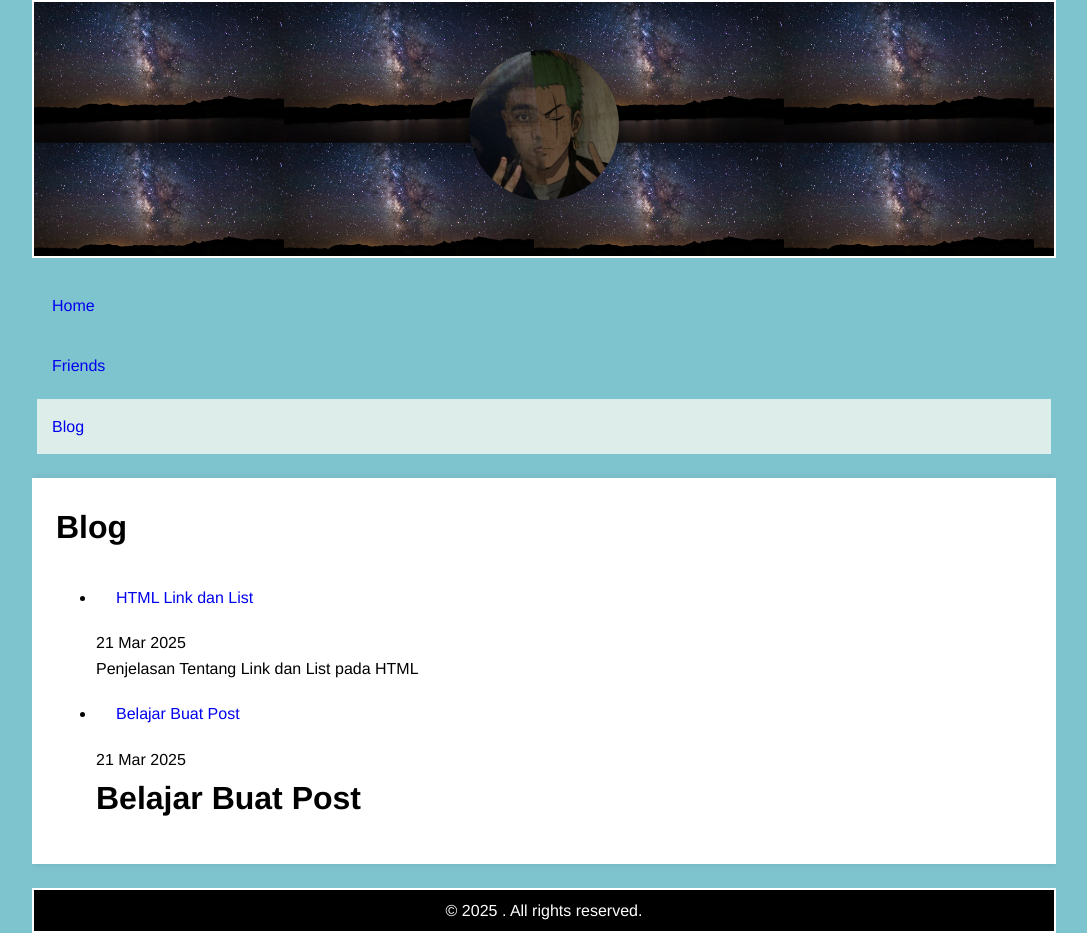
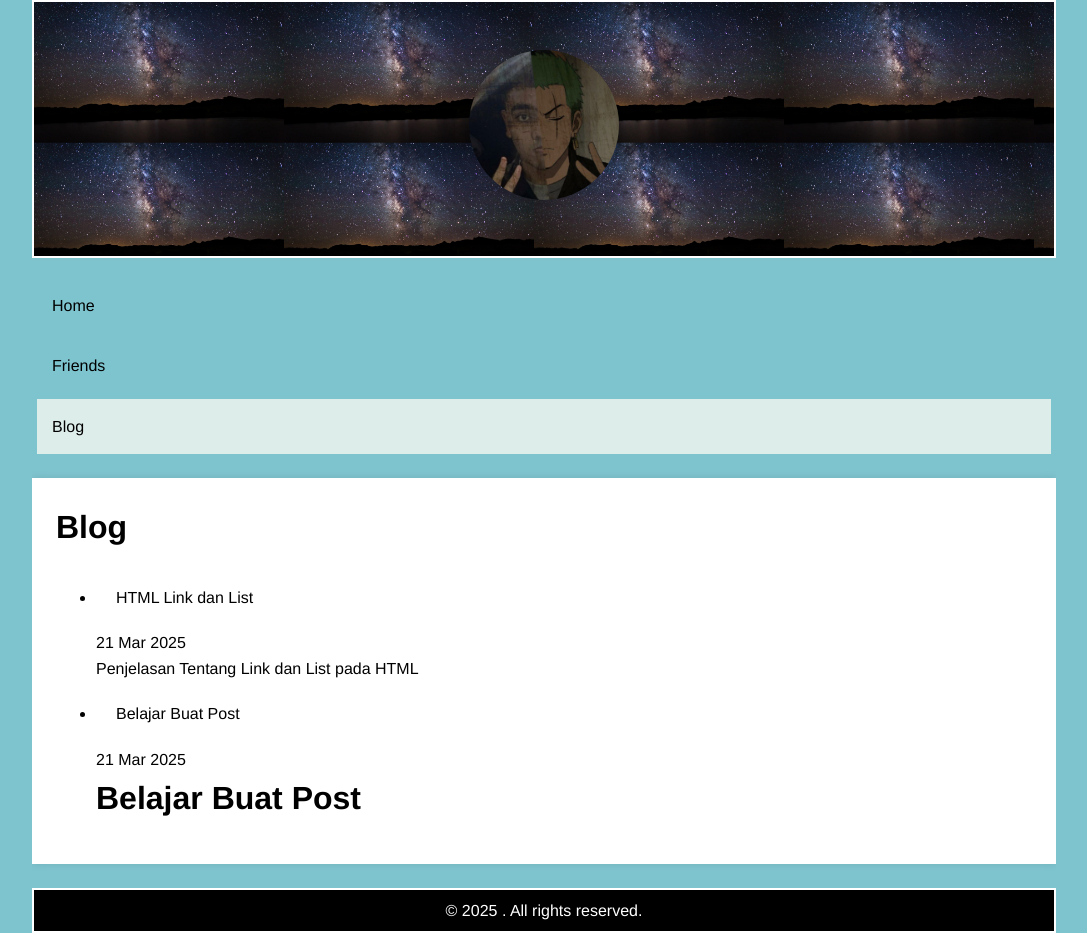
Before and after one commit to hamizan18/hamizan18.github.io, a Jekyll site: the page built from blog.html, in a window 1280 px wide. Shown: the whole page, without its empty margins (96-1183 px from the left). Built offline with Jekyll 4.4.1, drawn with Linux system fonts in a browser that asks for light colours.

Commit message:
uba dikit

```diff
--- a/_sass/main.scss
+++ b/_sass/main.scss
@@ -72,6 +72,7 @@
 }
 li a:hover {
     background-color: #abc4ff;
+    text-decoration: underline;
 }
 .container {
     width: 80%;
@@ -96,6 +97,7 @@
     margin: 5px;
     padding: 15px;
     text-decoration: none;
+    color: black;
 }
 table, th, td {
     border: solid 1px;
```
